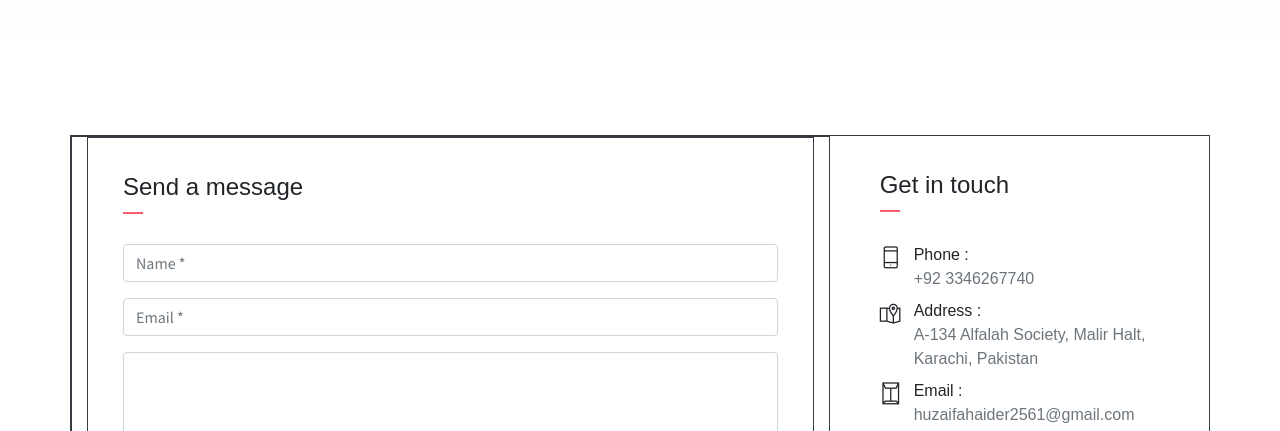
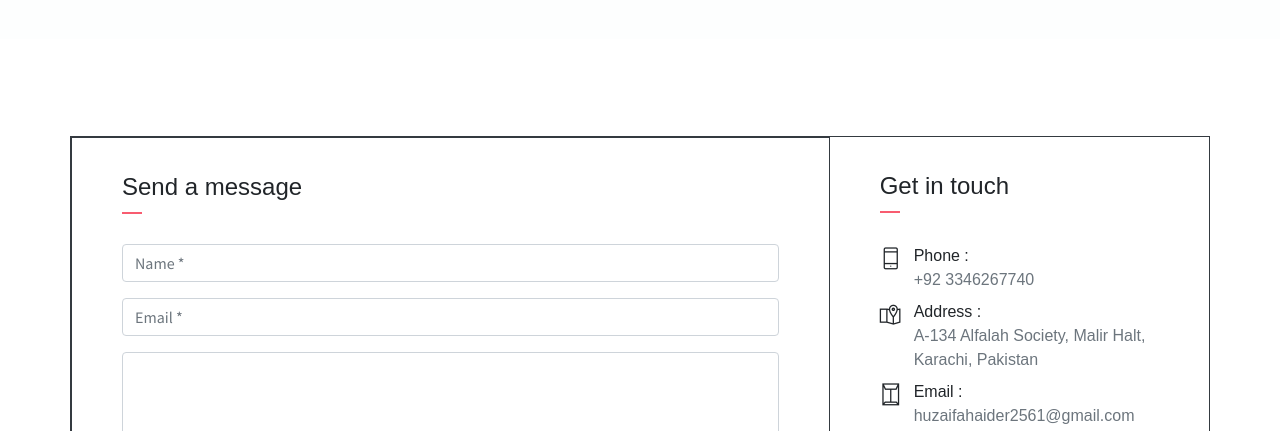
Before and after one commit to huzaifahaider2561/Huzaifa-Haider-Portfolio, a plain HTML site: page index.html in a window 1280 px wide. Shown: the part 3954-4385 px from the top of the page. Drawn offline with nearby package versions, Linux system fonts and the light colour scheme.

Commit message:
Update index.html

```diff
--- a/index.html
+++ b/index.html
@@ -398,7 +398,7 @@
         <div class="container border border-dark">
             <div class="row">
                 <div class="col-lg-8 border border-dark">
-                    <div class="contact-form-card border border-dark">
+                    <div class="contact-form-card">
                         <h4 class="contact-title">Send a message</h4>
                         <form action="">
                             <div class="form-group">
```
